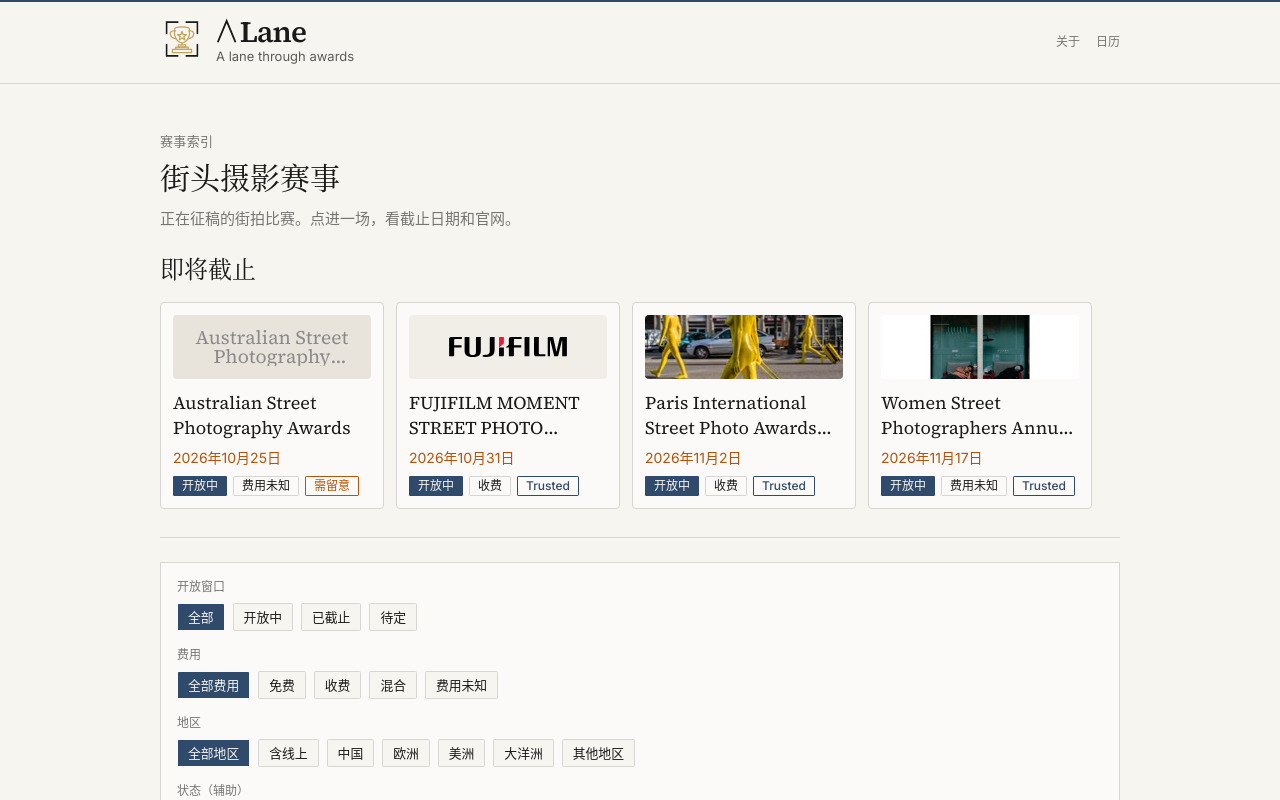
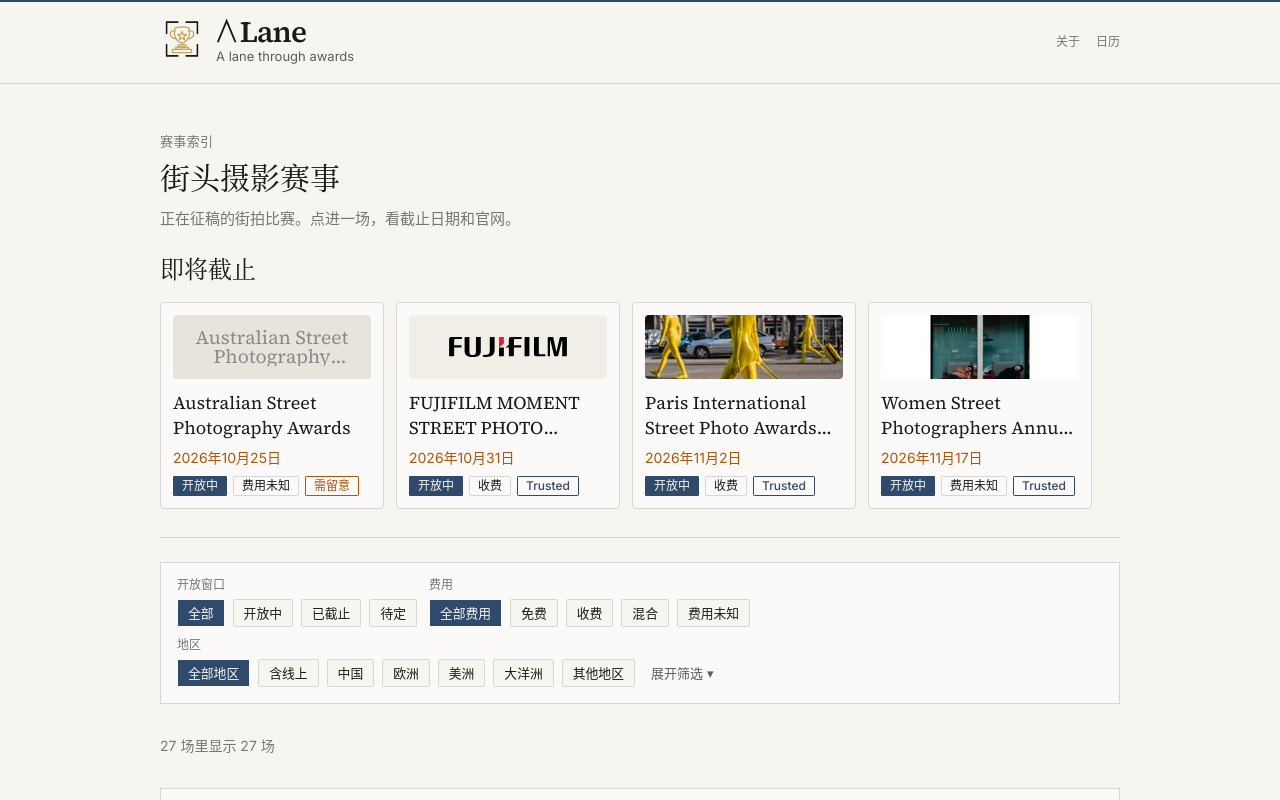
Before and after one commit to watsonkin/ALane, a Next.js app: page / in a window 1280 px wide. Shown: the top 800 px of the page. Built offline with nearby package versions, Linux system fonts and the light colour scheme.

Commit message:
Sync Origin tip c805a48 FILTER-02 only: collapsible homepage filters (exclude Mark final 1405909).
Default collapsed first row (window/fee/region) with expand/collapse; more filters hold status/relevance. Brand mark tip 1405909 not included.

```diff
--- a/src/components/contest-browser.tsx
+++ b/src/components/contest-browser.tsx
@@ -1,6 +1,6 @@
 "use client";
 
-import { useMemo } from "react";
+import { useMemo, useState } from "react";
 import { usePathname, useRouter, useSearchParams } from "next/navigation";
 import { ContestListCard } from "@/components/contest-list-card";
 import { Button } from "@/components/ui/button";
@@ -41,8 +41,8 @@
   onChange: (value: T) => void;
 }) {
   return (
-    <fieldset className="min-w-0">
-      <legend className="mb-2 text-xs text-muted-foreground">{legend}</legend>
+    <fieldset className="min-w-0 max-w-full">
+      <legend className="mb-2 text-[12px] leading-none text-muted-foreground">{legend}</legend>
       <div className="flex flex-wrap gap-2">
         {options.map((option) => {
           const selected = option.value === value;
@@ -64,6 +64,33 @@
   );
 }
 
+function FilterDisclosure({
+  expanded,
+  controls,
+  onClick,
+  collapsedLabel,
+  expandedLabel,
+}: {
+  expanded: boolean;
+  controls: string;
+  onClick: () => void;
+  collapsedLabel: string;
+  expandedLabel: string;
+}) {
+  return (
+    <button
+      type="button"
+      aria-expanded={expanded}
+      aria-controls={controls}
+      onClick={onClick}
+      className="inline-flex h-7 shrink-0 items-center gap-1 whitespace-nowrap rounded-sm px-1 text-[13px] leading-none text-[#5C5C5C] hover:text-accent focus-visible:outline focus-visible:outline-2 focus-visible:outline-offset-2 focus-visible:outline-accent"
+    >
+      {expanded ? expandedLabel : collapsedLabel}
+      <span aria-hidden="true">{expanded ? "▴" : "▾"}</span>
+    </button>
+  );
+}
+
 export function ContestBrowser({
   contests,
   asOf,
@@ -74,6 +101,13 @@
   const router = useRouter();
   const pathname = usePathname();
   const searchParams = useSearchParams();
+  const [expanded, setExpanded] = useState(false);
+  const [moreOpen, setMoreOpen] = useState(false);
+
+  function toggleExpanded() {
+    setExpanded((open) => !open);
+    setMoreOpen(false);
+  }
 
   const status = pick<Exclude<StatusFilter, "all">>(
     searchParams.get("status"),
@@ -147,7 +181,8 @@
 
   return (
     <div className="space-y-8">
-      <div className="space-y-4 border border-border bg-card p-4">
+      <div className="border border-border bg-card p-4">
+        <div className="flex flex-wrap items-end gap-x-3 gap-y-3">
           <FilterGroup
             legend="开放窗口"
             options={WINDOW_FILTERS}
@@ -160,24 +195,67 @@
             value={fee}
             onChange={(value) => write("fee", value)}
           />
+          <div className="flex max-w-full flex-wrap items-end gap-3">
             <FilterGroup
               legend="地区"
               options={REGION_FILTERS}
               value={region}
               onChange={(value) => write("region", value)}
             />
+            <FilterDisclosure
+              expanded={expanded}
+              controls="contest-filter-panel"
+              onClick={toggleExpanded}
+              collapsedLabel="展开筛选"
+              expandedLabel="收起"
+            />
+          </div>
+        </div>
+        <div
+          id="contest-filter-panel"
+          className={
+            expanded
+              ? "grid grid-rows-[1fr] transition-[grid-template-rows] duration-200 ease-out motion-reduce:transition-none"
+              : "grid grid-rows-[0fr] transition-[grid-template-rows] duration-200 ease-out motion-reduce:transition-none"
+          }
+        >
+          <div className="overflow-hidden" inert={!expanded}>
+            <div className="pt-4">
+              <FilterDisclosure
+                expanded={moreOpen}
+                controls="contest-filter-more"
+                onClick={() => setMoreOpen((open) => !open)}
+                collapsedLabel="更多筛选"
+                expandedLabel="更多筛选"
+              />
+              <div
+                id="contest-filter-more"
+                className={
+                  moreOpen
+                    ? "grid grid-rows-[1fr] transition-[grid-template-rows] duration-200 ease-out motion-reduce:transition-none"
+                    : "grid grid-rows-[0fr] transition-[grid-template-rows] duration-200 ease-out motion-reduce:transition-none"
+                }
+              >
+                <div className="overflow-hidden" inert={!moreOpen}>
+                  <div className="flex flex-wrap items-start gap-x-3 gap-y-3 pt-3">
                     <FilterGroup
-          legend="状态（辅助）"
+                      legend="状态"
                       options={STATUS_FILTERS}
                       value={status}
                       onChange={(value) => write("status", value)}
                     />
                     <FilterGroup
-          legend="街拍相关（辅助）"
+                      legend="相关度"
                       options={RELEVANCE_FILTERS}
                       value={relevance}
                       onChange={(value) => write("relevance", value)}
                     />
+                  </div>
+                </div>
+              </div>
+            </div>
+          </div>
+        </div>
       </div>
 
       <div className="flex items-baseline justify-between gap-3">
```
Lines whose indentation alone changed are shown as unchanged.
